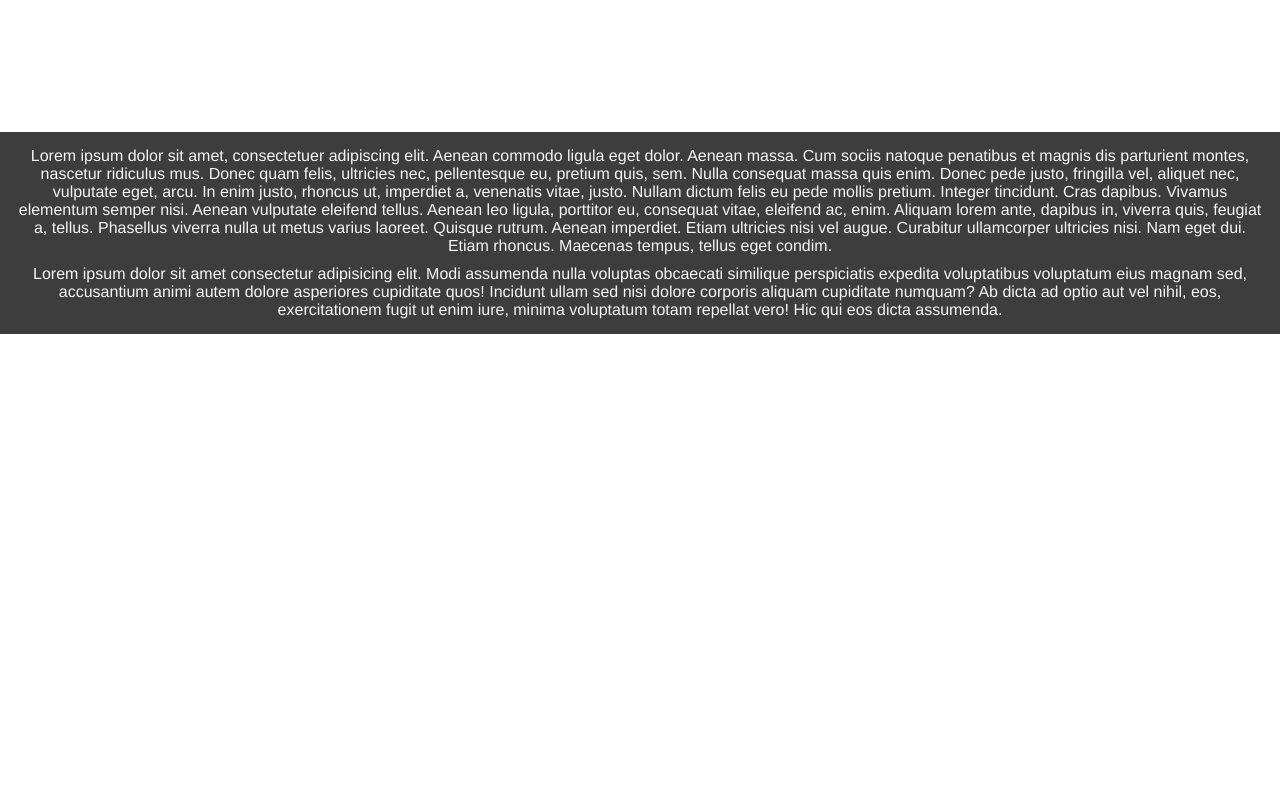
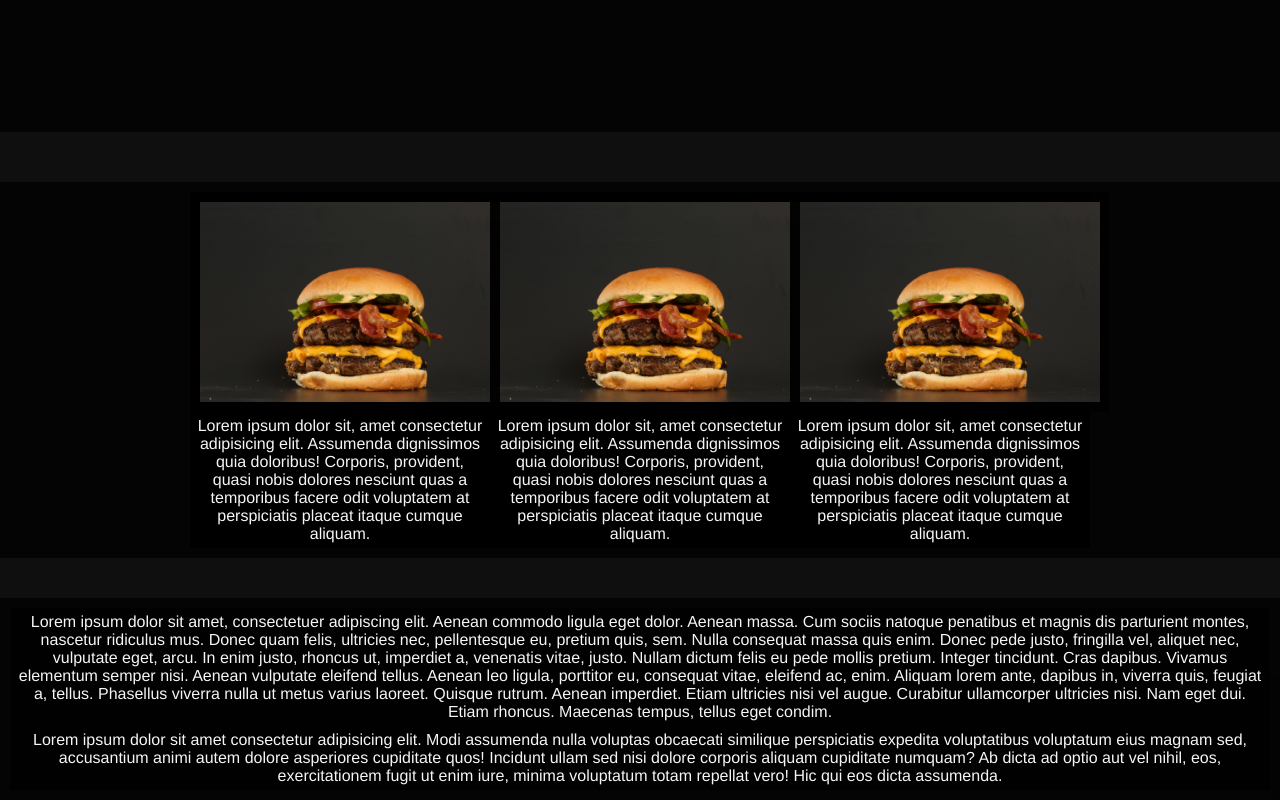
Before and after one commit to jjcorredor99/ModuloHTMLCSS, a plain HTML site: page clase2HTML/index.html in a window 1280 px wide. Shown: the part 596-1396 px from the top of the page. Before the commit the page ends 930 px from the top, so only its background shows below. Drawn offline with Linux system fonts and the light colour scheme.

Commit message:
[modified] Añado tarjetas]

```diff
--- a/clase2HTML/index.html
+++ b/clase2HTML/index.html
@@ -16,13 +16,42 @@
       <h2>Página de hamburguesas</h2>
     </nav>
 
+    <!--Header-->
+    <header class="header bg-header">
+      <h2 class="tit_2">Bienvenido a Burger King</h2>
+      <h2 class="tit_1">Bienvenido a Burger King</h2>
+      <button class="button1">¡Quiero más!</button>
+    </header>
 
+    <!--Portafolio-->
+    <section class="cards-section">
+      <!--tarjetas-->
+      <div class="card-container">
+        <img class="img-size" src="./burguer-header.jpg" alt="" />
+        <p>Lorem ipsum dolor sit, amet consectetur adipisicing elit. Assumenda
+          dignissimos quia doloribus! Corporis, provident, quasi nobis dolores
+          nesciunt quas a temporibus facere odit voluptatem at perspiciatis
+          placeat itaque cumque aliquam.</p>
+      </div>
 
-    <header class="header bg-header">
-        <h2 class="tit_2">Bienvenido a Burger King</h2>
-        <h2 class="tit_1">Bienvenido a Burger King</h2>
-        <button class="button1"> ¡Quiero más!</button>
-    </header>
+      <!--tarjetas-->
+      <div class="card-container">
+        <img class="img-size" src="./burguer-header.jpg" alt="" />
+        <p>Lorem ipsum dolor sit, amet consectetur adipisicing elit. Assumenda
+          dignissimos quia doloribus! Corporis, provident, quasi nobis dolores
+          nesciunt quas a temporibus facere odit voluptatem at perspiciatis
+          placeat itaque cumque aliquam.</p>
+      </div>
+
+      <!--tarjetas-->
+      <div class="card-container">
+        <img class="img-size" src="./burguer-header.jpg" alt="" />
+        <p>Lorem ipsum dolor sit, amet consectetur adipisicing elit. Assumenda
+          dignissimos quia doloribus! Corporis, provident, quasi nobis dolores
+          nesciunt quas a temporibus facere odit voluptatem at perspiciatis
+          placeat itaque cumque aliquam.</p>
+      </div>
+    </section>
 
     <section>
       <p>
--- a/clase2HTML/styles/styles.css
+++ b/clase2HTML/styles/styles.css
@@ -8,13 +8,12 @@
 
 * {
   font-family: "Franklin Gothic Medium", "Arial Narrow", Arial, sans-serif;
-
+  background-color: rgba(0, 0, 0, 0.76);
   margin: 0px;
   padding: 0px;
 }
 
 nav {
-  background-color: rgba(0, 0, 0, 0.76);
   text-align: center;
   color: white;
 }
@@ -27,16 +26,16 @@ nav {
   opacity: 0.3;
   position: relative;
 
- display: inline-block;
+  display: inline-block;
 }
 
 .tit_2 {
   font-size: 90px;
   color: whitesmoke;
   padding: 15px;
- position: relative;
- display: inline-block;
- margin-top: 70px;
+  position: relative;
+  display: inline-block;
+  margin-top: 70px;
 }
 
 .button1 {
@@ -60,7 +59,7 @@ p {
 }
 section {
   text-align: center;
-  background-color: rgba(0, 0, 0, 0.76);
+
   color: whitesmoke;
 
   padding: 10px;
@@ -73,3 +72,24 @@ section {
   /* cover para que se ajuste el ancho*/
   background-position-y: -300px;
 }
+
+/*imagenes*/
+
+.img-size {
+  width: 300px;
+  padding: 10px;
+}
+
+.cards-section {
+  margin-top: 50px;
+  margin-bottom: 40px;
+  display: flex;
+  flex-direction: row;
+  justify-content: center;
+}
+.card-container {
+  width: 300px;
+  display: flex;
+  flex-direction: column;
+  justify-content: center;
+}
```
